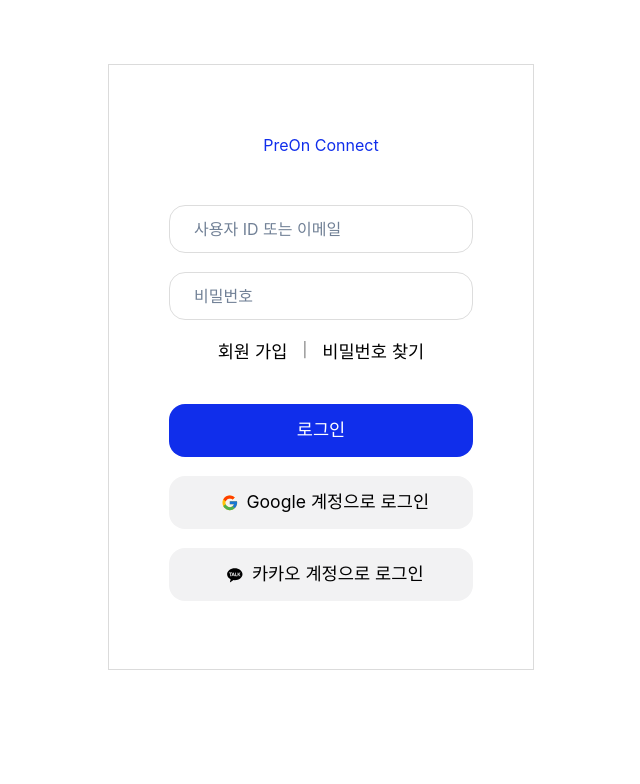
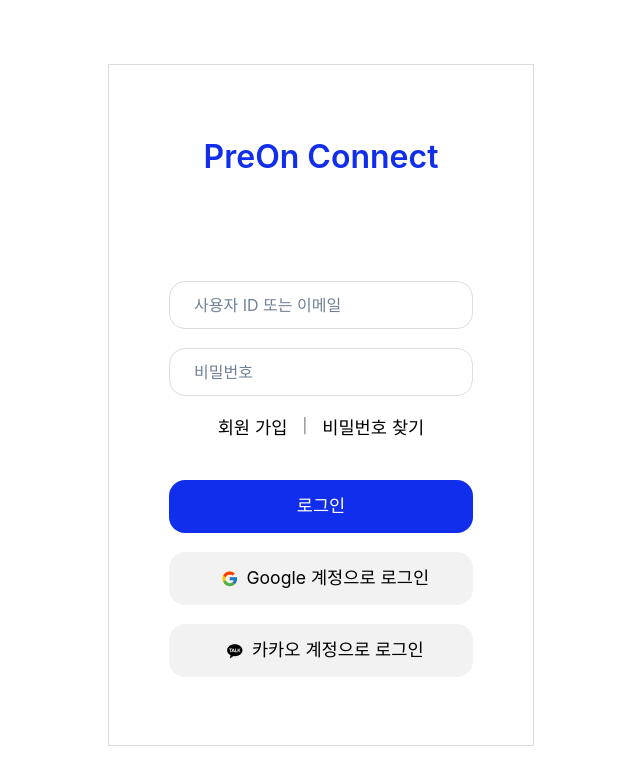
Before and after one commit to pre-on-connect/front-end, a Next.js app: page /login in a window 1280 px wide. Shown: the top 784 px of the page, without its empty margins (319-959 px from the left). Built offline with nearby package versions, Linux system fonts and the light colour scheme.

Commit message:
Design: Login.tsx 수정

```diff
--- a/src/components/login/Login.tsx
+++ b/src/components/login/Login.tsx
@@ -4,13 +4,17 @@ import {Button} from "@/components/ui/Button";
 import {FcGoogle} from "react-icons/fc";
 import {RiKakaoTalkFill} from "react-icons/ri";
 import SignUpOrFindPassword from "@/components/login/SignUpOrFindPassword";
+import {Box} from "@chakra-ui/react";
+import React from "react";
 
 
 function Login() {
     return (
 
         <LoginForm>
-                <h1>PreOn Connect</h1>
+                <Box color="primary" fontSize="32px" fontWeight="semibold" mb="100px">
+                    PreOn Connect
+                </Box>
                 <div className='inputs'>
                     <Input type='text' placeholder='사용자 ID 또는 이메일'/>
                     <Input type='password' placeholder='비밀번호'/>
```
